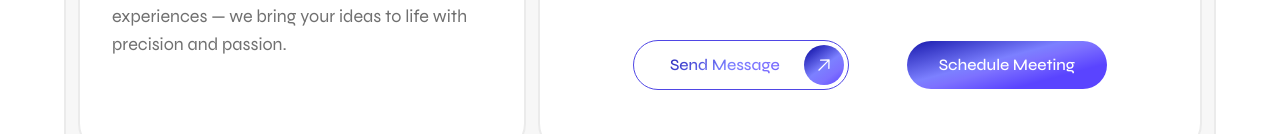
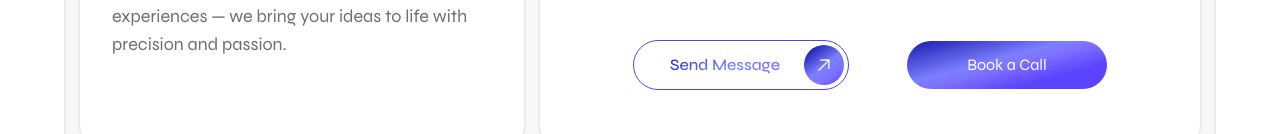
Before and after one commit to afnanahmadtariq/Devstract, a Next.js app: page /contactus in a window 1280 px wide. Shown: the part 1034-1168 px from the top of the page. Built offline with nearby package versions, Linux system fonts and the light colour scheme.

Commit message:
Update page.tsx

```diff
--- a/app/contactus/page.tsx
+++ b/app/contactus/page.tsx
@@ -113,7 +113,7 @@ export default function ContactUsPage() {
                     href="https://calendly.com/afnan-devstract/30min"
                     target="_blank"
                     rel="noopener noreferrer"
-                    className="px-10 py-4 sm:px-8 sm:py-3 rounded-full text-sm sm:text-base font-medium w-auto min-w-[140px] mx-auto transition-colors text-white text-center flex items-center justify-center"
+                    className="px-10 py-4 sm:px-8 sm:py-3 rounded-full text-sm sm:text-base font-normal w-auto min-w-[200px] mx-auto transition-colors text-white text-center flex items-center justify-center"
                     style={{
                       backgroundImage: 'linear-gradient(345deg, rgba(90,68,255,1.00) 25%,rgba(125,113,255,1.00) 48%,rgba(124,128,255,1.00) 58%,rgba(0,0,153,1.00) 110%)',
                       backgroundPosition: 'center center',
@@ -122,7 +122,7 @@ export default function ContactUsPage() {
                       display: 'inline-block',
                     }}
                   >
-                    Schedule Meeting
+                    Book a Call
                   </a>
                   {result && (
                     <div className="mt-4 text-center text-sm font-medium" style={{ color: result.includes('success') ? '#5A44FF' : '#D32F2F' }}>{result}</div>
```
